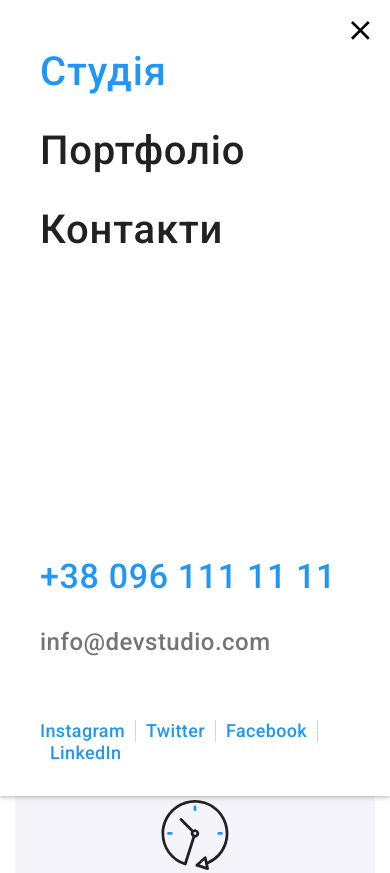
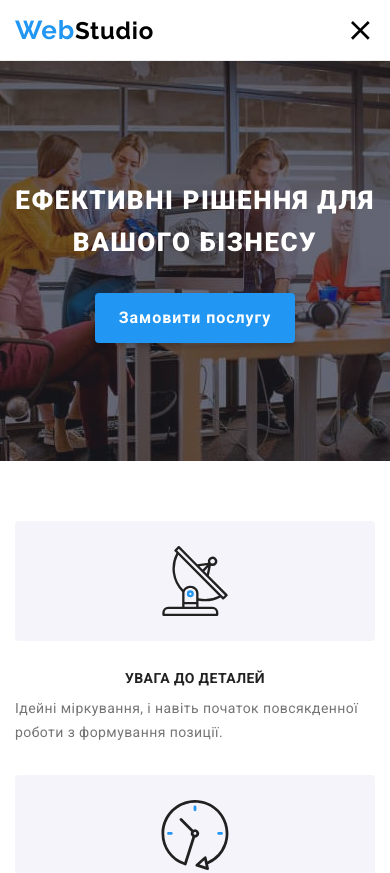
Before and after one commit to constantin351/goit-markup-hw-08, a plain HTML site: page index.html in a window 390 px wide. Shown: the top 873 px of the page. Drawn offline with nearby package versions, Linux system fonts and the light colour scheme; files that its build step writes are made by us from their sources.

Commit message:
hw-08_update

```diff
--- a/index.html
+++ b/index.html
@@ -40,7 +40,7 @@
             </svg>
           </button>
 
-          <div class="menu-container is-open" id="menu-container" data-menu>
+          <div class="menu-container *is-open*" id="menu-container" data-menu>
 
             <ul class="nav__list">
               <li class="nav__item"><a href="./index.html" class="nav__link nav__link-studio">Студія</a></li>
--- a/sass/components/_page-header.scss
+++ b/sass/components/_page-header.scss
@@ -295,6 +295,8 @@
         box-shadow: 0px 4px 8px rgba(0, 0, 0, 0.04), 0px 2px 4px rgba(0, 0, 0, 0.08), 0px 1px 3px rgba(0, 0, 0, 0.16);
         padding: 48px 40px;
 
+        // display: block;
+
        &.is-open {
         display: block;
     }
```
Also changed, not shown: portfolio.html (+2 -0 lines), 2 other files.
